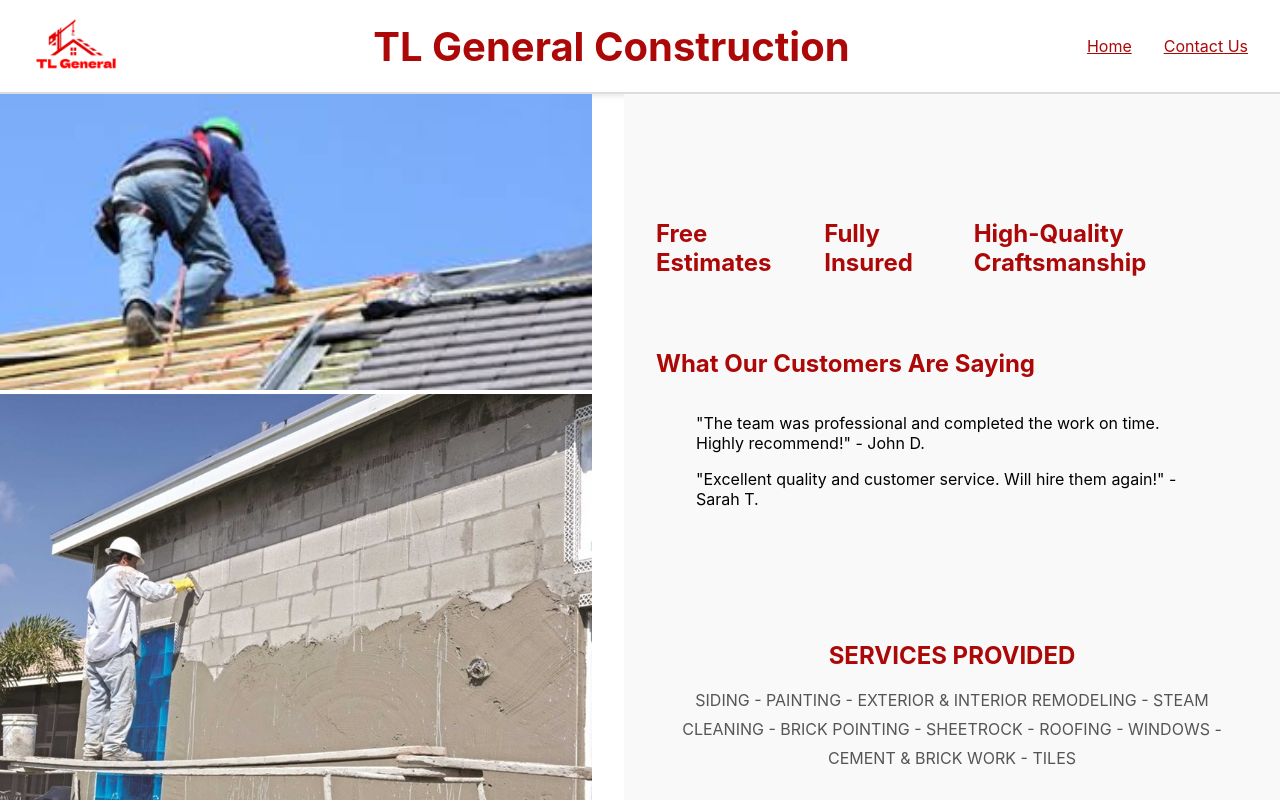
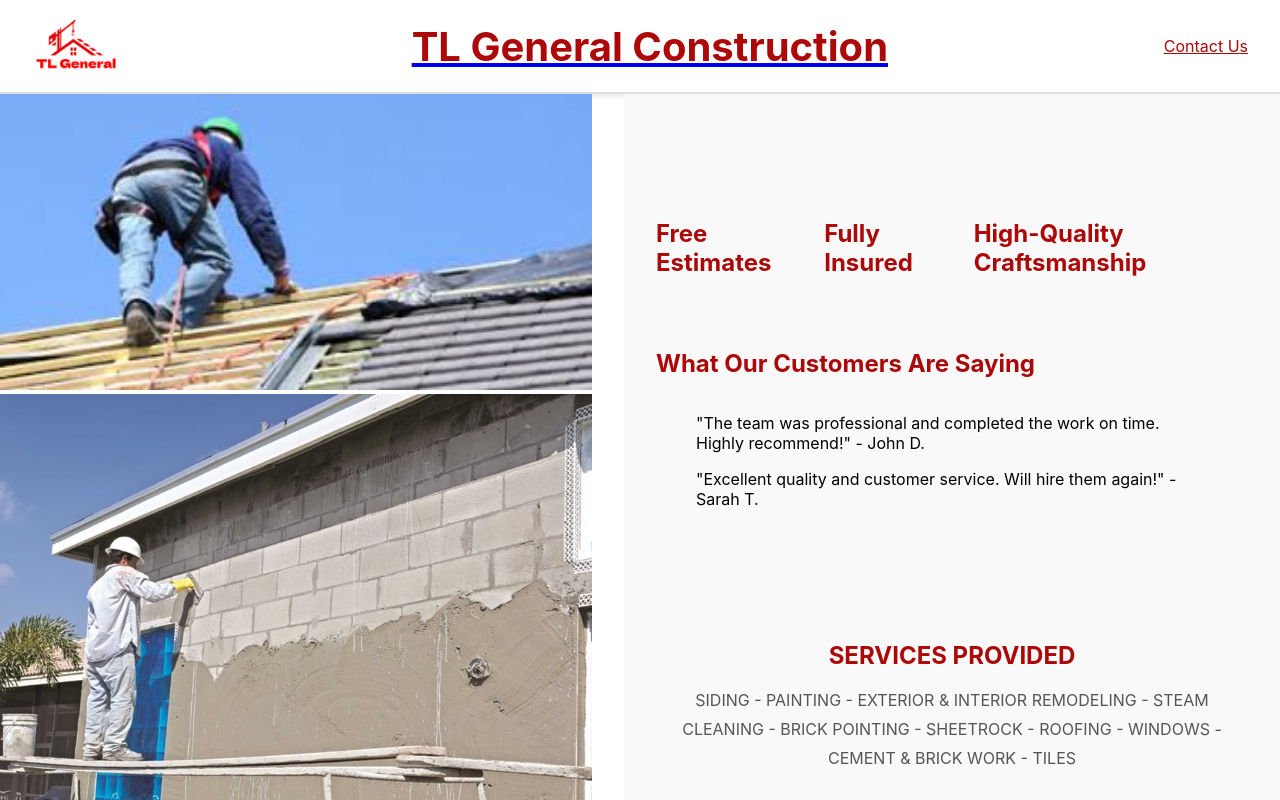
Before and after one commit to MuhammedACheema/TL-Construction, a React (Create React App) app in the folder frontend/tl/: page / in a window 1280 px wide. Shown: the top 800 px of the page. Built offline with nearby package versions, Linux system fonts and the light colour scheme.

Commit message:
edited routes for the logo and everything

```diff
--- a/frontend/tl/src/components/Nav.js
+++ b/frontend/tl/src/components/Nav.js
@@ -1,17 +1,22 @@
 import React from 'react';
 import "./styling/Nav.css";
 import logo from '../images/logo.png';
+import { Link } from "react-router-dom";
 
 function Nav() {
     return (
         <nav className="Header">
             <div className="logo-section">
-                <img className="logo" src={logo} alt="Company Logo" />
+                <Link to="/">
+                    <img className="logo" src={logo} alt="Company Logo" />
+                </Link>
             </div>
-            <h1>TL General Construction</h1>
+
+            <Link to="/aboutus">
+                <h1>TL General Construction</h1>
+            </Link>
             <ul className="links">
-                <a href = "/">Home</a>
-                <a href ="/contact">Contact Us</a>
+                <Link to="/contact">Contact Us</Link>
             </ul>
         </nav>
     );
--- a/frontend/tl/src/components/styling/Nav.css
+++ b/frontend/tl/src/components/styling/Nav.css
@@ -13,7 +13,7 @@
 
 .logo {
     height: 11vmin;
-    pointer-events: none;
+    pointer-events: auto;
     margin-right: 1rem;
 }
 
```
